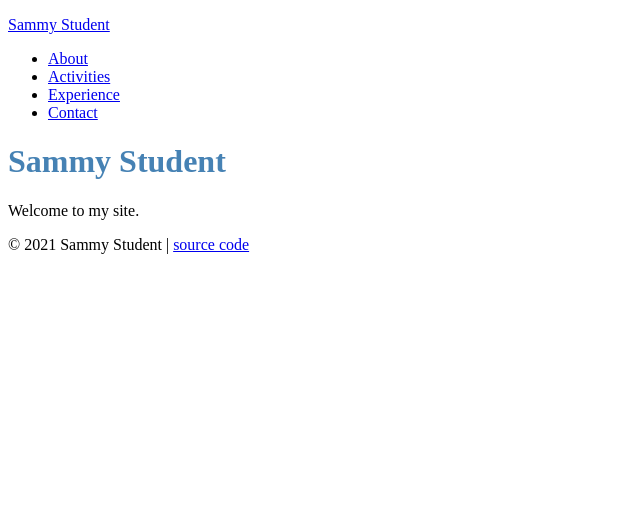
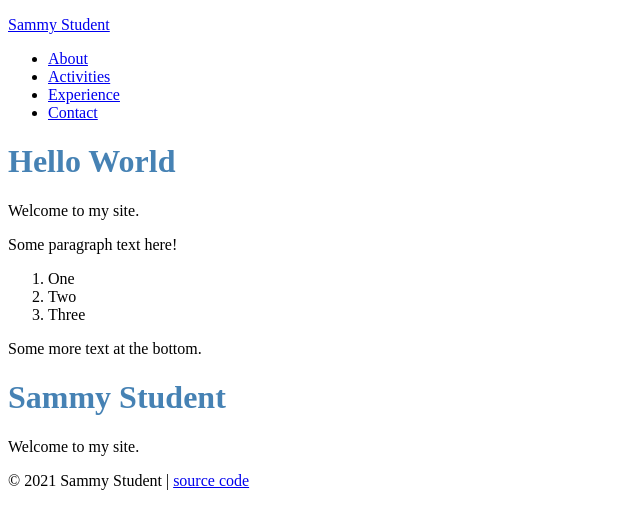
Before and after one commit to skap13/Class-Week-3, a plain HTML site: page index.html in a window 1280 px wide. Shown: the whole page, without its empty margins (0-640 px from the left). Drawn offline with Linux system fonts and the light colour scheme.

Commit message:
Added new page

```diff
--- a/index.html
+++ b/index.html
@@ -17,6 +17,31 @@
         </ul>
       </nav>
     </header>
+
+    <!DOCTYPE html>
+    <html>
+      <head>
+        <meta charset="utf-8">
+        <title>Hello | My Site</title>
+      </head>
+      <body>
+        <h1>Hello World</h1>
+
+        <p>Welcome to my site.</p>
+
+        <div>
+          <p>Some paragraph text here!</p>
+
+          <ol>
+            <li>One</li>
+            <li>Two</li>
+            <li>Three</li>
+          </ol>
+
+          <p>Some more text at the bottom.</p>
+        </div>
+      </body>
+    </html>
 
     <div class="page">
       <h1>Sammy Student</h1>
@@ -38,6 +63,8 @@
         console.log(myMessage)
 
 
+
+
     </script>
   </body>
 </html>
```
Also changed, not shown: 1 other file.
